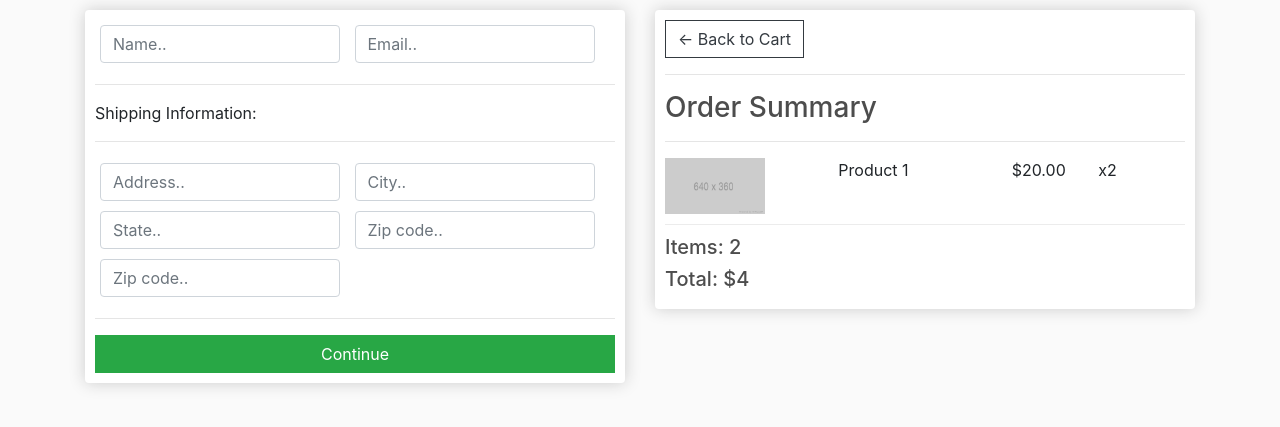
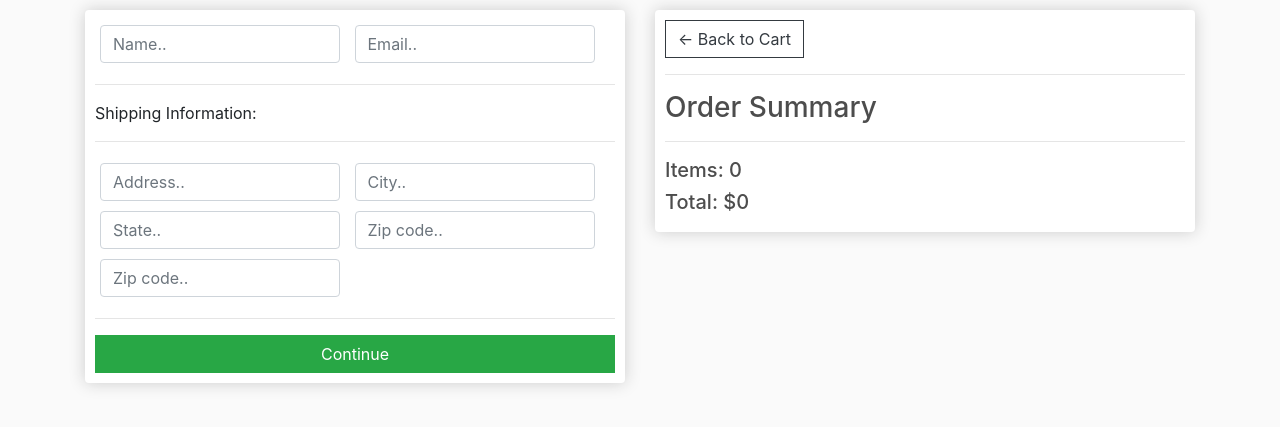
Before and after one commit to amjedsaleel/E-commerce, a Django app: page /checkout/ in a window 1280 px wide. Shown: the part 57-484 px from the top of the page. Run offline with Django 3.2, Linux system fonts and the light colour scheme; some libraries are stand-ins or nearby versions.

Commit message:
rendered data to checkout page

```diff
--- a/store/templates/store/checkout.html
+++ b/store/templates/store/checkout.html
@@ -54,14 +54,17 @@
                 <hr>
                 <h3>Order Summary</h3>
                 <hr>
-                <div class="cart-row">
-                    <div style="flex:2"><img class="row-image" src="{% static 'images/placeholder.png' %}"></div>
-                    <div style="flex:2"><p>Product 1</p></div>
-                    <div style="flex:1"><p>$20.00</p></div>
-                    <div style="flex:1"><p>x2</p></div>
-                </div>
-                <h5>Items: 2</h5>
-                <h5>Total: $4</h5>
+
+                {% for item in items %}
+                    <div class="cart-row">
+                        <div style="flex:2"><img class="row-image" src="{{ item.product.imageURL }}"></div>
+                        <div style="flex:2"><p>{{ item.product.name }}</p></div>
+                        <div style="flex:1"><p>${{ item.product.price }}</p></div>
+                        <div style="flex:1"><p>x{{ item.quantity }}</p></div>
+                    </div>
+                {% endfor %}
+                <h5>Items: {{ order.get_cart_items }}</h5>
+                <h5>Total: ${{ order.get_cart_total }}</h5>
             </div>
         </div>
     </div>
--- a/store/views.py
+++ b/store/views.py
@@ -24,5 +24,12 @@ def cart(request):
 
 
 def checkout(request):
-    context = {}
+    if request.user.is_authenticated:
+        customer = request.user.customer
+        order, created = Order.objects.get_or_create(customer=customer, completed=False)
+        items = order.orderitem_set.all()
+    else:
+        items = []
+        order = {'get_cart_total': 0, 'get_cart_items': 0}
+    context = {'items': items, 'order': order}
     return render(request, 'store/checkout.html', context)
```
